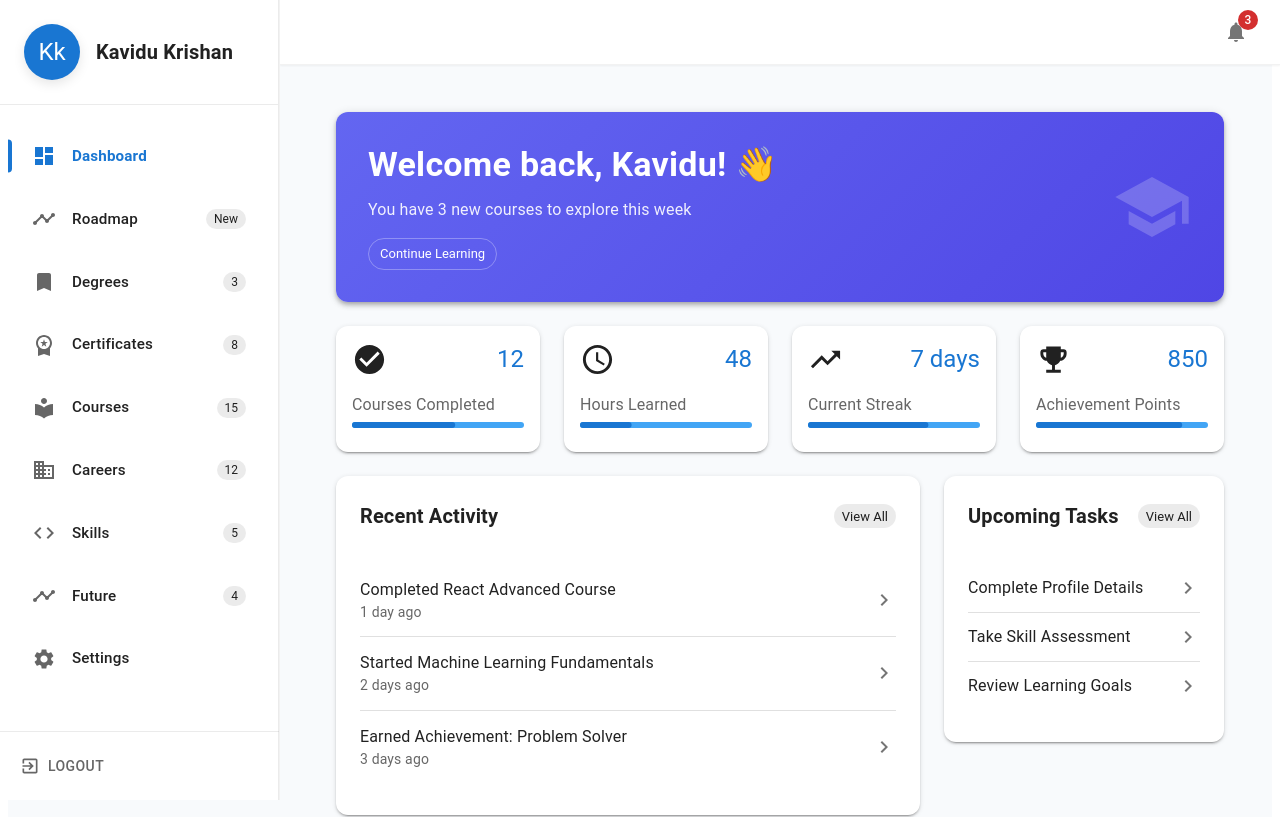
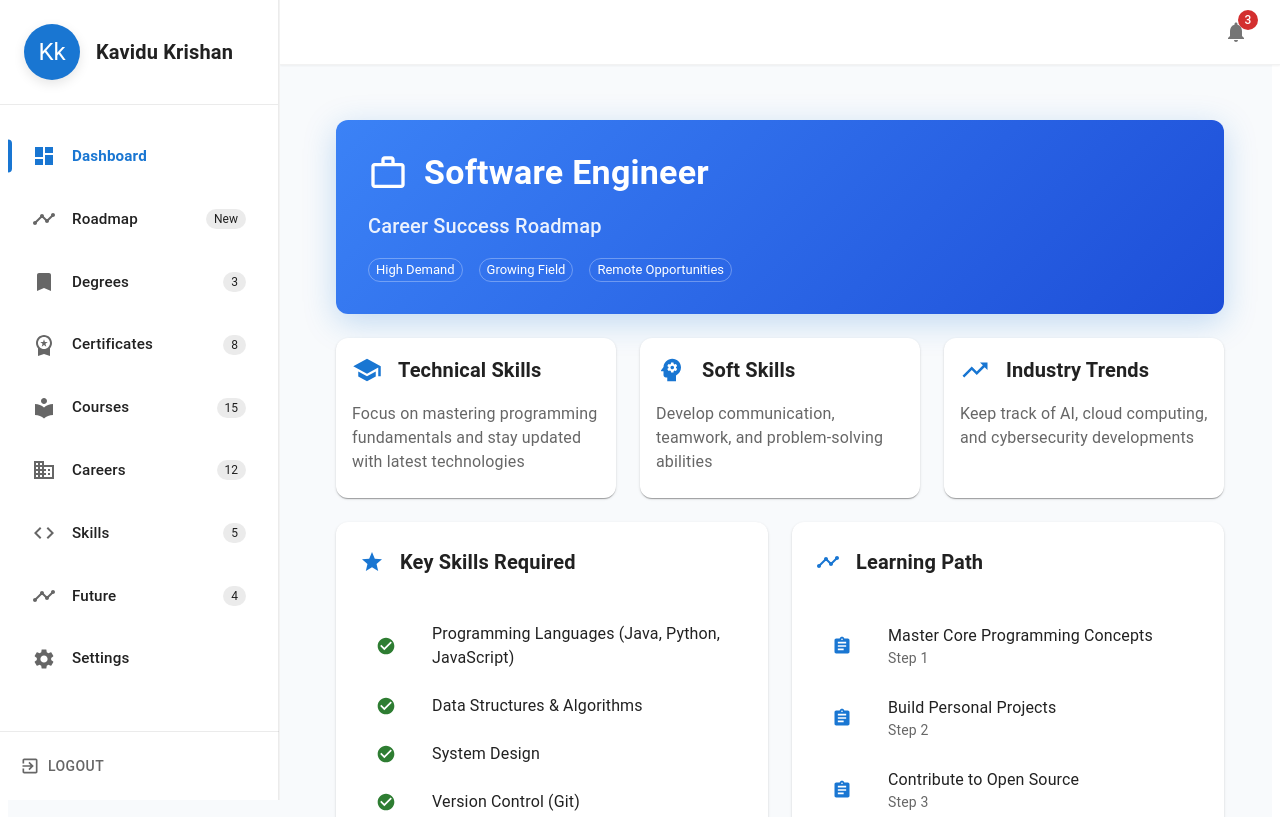
Before and after one commit to krishan44/Project-Frontend, a React (Vite) app in the folder Frontend/Ai-Academic Advisor/: page /dashboard in a window 1280 px wide. Shown: the top 817 px of the page. Built offline with nearby package versions, Linux system fonts and the light colour scheme.

Commit message:
change the overview UI

```diff
--- a/Frontend/Ai-Academic Advisor/src/Components/User/Overview.jsx
+++ b/Frontend/Ai-Academic Advisor/src/Components/User/Overview.jsx
@@ -10,171 +10,165 @@ import {
   Chip,
   List,
   ListItem,
+  ListItemIcon,
   ListItemText,
-  LinearProgress
+  Divider,
 } from '@mui/material';
 import {
+  Lightbulb,
+  TrendingUp,
+  WorkOutline,
+  Psychology,
+  Assignment,
+  Timeline,
+  School,
+  Star,
   CheckCircle,
-  TrendingUp,
-  Schedule,
-  EmojiEvents,
-  ChevronRight,
-  School as SchoolIcon
 } from '@mui/icons-material';
 
 const Overview = () => {
+  // This would come from your app's state/context
+  const selectedProfession = "Software Engineer";
+
+  const careerTips = [
+    {
+      title: "Technical Skills",
+      description: "Focus on mastering programming fundamentals and stay updated with latest technologies",
+      icon: <School />,
+    },
+    {
+      title: "Soft Skills",
+      description: "Develop communication, teamwork, and problem-solving abilities",
+      icon: <Psychology />,
+    },
+    {
+      title: "Industry Trends",
+      description: "Keep track of AI, cloud computing, and cybersecurity developments",
+      icon: <TrendingUp />,
+    },
+  ];
+
+  const keySkills = [
+    "Programming Languages (Java, Python, JavaScript)",
+    "Data Structures & Algorithms",
+    "System Design",
+    "Version Control (Git)",
+    "Cloud Platforms (AWS, Azure)",
+  ];
+
+  const learningPath = [
+    "Master Core Programming Concepts",
+    "Build Personal Projects",
+    "Contribute to Open Source",
+    "Gain Industry Certifications",
+    "Practice System Design",
+  ];
+
   return (
-    <Container maxWidth="xl" sx={{ py: 2 }}>
+    <Container maxWidth="xl" sx={{ py: 3 }}>
       <Grid container spacing={3}>
-        {/* Welcome Card */}
+        {/* Career Overview Card */}
         <Grid item xs={12}>
           <Paper
             sx={{
               p: 4,
-              display: 'flex',
-              justifyContent: 'space-between',
-              alignItems: 'center',
-              background: 'linear-gradient(135deg, #6366f1 0%, #4f46e5 100%)',
+              background: 'linear-gradient(135deg, #3b82f6 0%, #1d4ed8 100%)',
               color: 'white',
               borderRadius: 3,
-              boxShadow: 4,
+              boxShadow: (theme) => `0 8px 32px ${theme.palette.primary.main}40`,
             }}
           >
-            <Box>
-              <Typography variant="h4" fontWeight="600" gutterBottom>
-                Welcome back, Kavidu! 👋
+            <Box sx={{ display: 'flex', alignItems: 'center', gap: 2, mb: 2 }}>
+              <WorkOutline sx={{ fontSize: 40 }} />
+              <Typography variant="h4" fontWeight="700">
+                {selectedProfession}
               </Typography>
-              <Typography variant="body1" sx={{ opacity: 0.9 }}>
-                You have 3 new courses to explore this week
-              </Typography>
-              <Chip
-                label="Continue Learning"
-                variant="outlined"
-                sx={{
-                  mt: 2,
-                  color: 'white',
-                  borderColor: 'rgba(255,255,255,0.3)',
-                  '&:hover': {
-                    bgcolor: 'rgba(255,255,255,0.1)'
-                  }
-                }}
-                clickable
-              />
             </Box>
-            <SchoolIcon sx={{ fontSize: 80, opacity: 0.2, display: { xs: 'none', sm: 'block' } }} />
+            <Typography variant="h6" sx={{ opacity: 0.9, mb: 2 }}>
+              Career Success Roadmap
+            </Typography>
+            <Box sx={{ display: 'flex', gap: 2, flexWrap: 'wrap' }}>
+              {['High Demand', 'Growing Field', 'Remote Opportunities'].map((tag) => (
+                <Chip
+                  key={tag}
+                  label={tag}
+                  variant="outlined"
+                  size="small"
+                  sx={{ color: 'white', borderColor: 'rgba(255,255,255,0.3)' }}
+                />
+              ))}
+            </Box>
           </Paper>
         </Grid>
 
-        {/* Stats Cards */}
-        {[
-          { title: 'Courses Completed', value: '12', icon: <CheckCircle fontSize="large" />, progress: 60 },
-          { title: 'Hours Learned', value: '48', icon: <Schedule fontSize="large" />, progress: 30 },
-          { title: 'Current Streak', value: '7 days', icon: <TrendingUp fontSize="large" />, progress: 70 },
-          { title: 'Achievement Points', value: '850', icon: <EmojiEvents fontSize="large" />, progress: 85 },
-        ].map((stat, index) => (
-          <Grid item xs={12} sm={6} md={3} key={index}>
+        {/* Career Tips */}
+        {careerTips.map((tip, index) => (
+          <Grid item xs={12} md={4} key={index}>
             <Card sx={{
+              height: '100%',
               borderRadius: 3,
-              boxShadow: 2,
-              '&:hover': { boxShadow: 4 },
-              transition: '0.3s',
+              transition: 'transform 0.2s',
+              '&:hover': {
+                transform: 'translateY(-5px)',
+                boxShadow: (theme) => `0 8px 32px ${theme.palette.primary.main}20`,
+              },
             }}>
               <CardContent>
-                <Box sx={{ display: 'flex', justifyContent: 'space-between', alignItems: 'center', mb: 2 }}>
-                  {stat.icon}
-                  <Typography variant="h5" color="primary">{stat.value}</Typography>
+                <Box sx={{ display: 'flex', alignItems: 'center', gap: 2, mb: 2 }}>
+                  {React.cloneElement(tip.icon, { color: 'primary', sx: { fontSize: 30 } })}
+                  <Typography variant="h6" fontWeight="600">
+                    {tip.title}
+                  </Typography>
                 </Box>
-                <Typography color="textSecondary" gutterBottom>
-                  {stat.title}
+                <Typography color="text.secondary">
+                  {tip.description}
                 </Typography>
-                <LinearProgress
-                  variant="determinate"
-                  value={stat.progress}
-                  sx={{
-                    height: 6,
-                    borderRadius: 3,
-                    bgcolor: 'primary.light',
-                    '& .MuiLinearProgress-bar': {
-                      borderRadius: 3,
-                    }
-                  }}
-                />
               </CardContent>
             </Card>
           </Grid>
         ))}
 
-        {/* Recent Activity */}
-        <Grid item xs={12} md={8}>
-          <Paper sx={{ p: 3, borderRadius: 3, boxShadow: 2 }}>
-            <Box sx={{
-              display: 'flex',
-              justifyContent: 'space-between',
-              alignItems: 'center',
-              mb: 3
-            }}>
-              <Typography variant="h6" fontWeight="600">Recent Activity</Typography>
-              <Chip label="View All" size="small" clickable />
+        {/* Key Skills Required */}
+        <Grid item xs={12} md={6}>
+          <Paper sx={{ p: 3, borderRadius: 3, height: '100%' }}>
+            <Box sx={{ display: 'flex', alignItems: 'center', gap: 2, mb: 3 }}>
+              <Star color="primary" />
+              <Typography variant="h6" fontWeight="600">
+                Key Skills Required
+              </Typography>
             </Box>
             <List>
-              {[
-                'Completed React Advanced Course',
-                'Started Machine Learning Fundamentals',
-                'Earned Achievement: Problem Solver'
-              ].map((activity, index) => (
-                <ListItem
-                  key={index}
-                  divider={index < 2}
-                  sx={{
-                    px: 0,
-                    '&:hover': {
-                      bgcolor: 'action.hover',
-                      borderRadius: 2
-                    }
-                  }}
-                >
-                  <ListItemText
-                    primary={activity}
-                    secondary={`${index + 1} day${index === 0 ? '' : 's'} ago`}
-                  />
-                  <ChevronRight color="action" />
+              {keySkills.map((skill, index) => (
+                <ListItem key={index} sx={{ py: 1 }}>
+                  <ListItemIcon>
+                    <CheckCircle color="success" sx={{ fontSize: 20 }} />
+                  </ListItemIcon>
+                  <ListItemText primary={skill} />
                 </ListItem>
               ))}
             </List>
           </Paper>
         </Grid>
 
-        {/* Upcoming Tasks */}
-        <Grid item xs={12} md={4}>
-          <Paper sx={{ p: 3, borderRadius: 3, boxShadow: 2 }}>
-            <Box sx={{
-              display: 'flex',
-              justifyContent: 'space-between',
-              alignItems: 'center',
-              mb: 3
-            }}>
-              <Typography variant="h6" fontWeight="600">Upcoming Tasks</Typography>
-              <Chip label="View All" size="small" clickable />
+        {/* Learning Path */}
+        <Grid item xs={12} md={6}>
+          <Paper sx={{ p: 3, borderRadius: 3, height: '100%' }}>
+            <Box sx={{ display: 'flex', alignItems: 'center', gap: 2, mb: 3 }}>
+              <Timeline color="primary" />
+              <Typography variant="h6" fontWeight="600">
+                Learning Path
+              </Typography>
             </Box>
             <List>
-              {[
-                'Complete Profile Details',
-                'Take Skill Assessment',
-                'Review Learning Goals'
-              ].map((task, index) => (
-                <ListItem
-                  key={index}
-                  divider={index < 2}
-                  sx={{
-                    px: 0,
-                    '&:hover': {
-                      bgcolor: 'action.hover',
-                      borderRadius: 2
-                    }
-                  }}
-                >
-                  <ListItemText primary={task} />
-                  <ChevronRight color="action" />
+              {learningPath.map((step, index) => (
+                <ListItem key={index} sx={{ py: 1 }}>
+                  <ListItemIcon>
+                    <Assignment color="primary" sx={{ fontSize: 20 }} />
+                  </ListItemIcon>
+                  <ListItemText
+                    primary={step}
+                    secondary={`Step ${index + 1}`}
+                  />
                 </ListItem>
               ))}
             </List>
```
